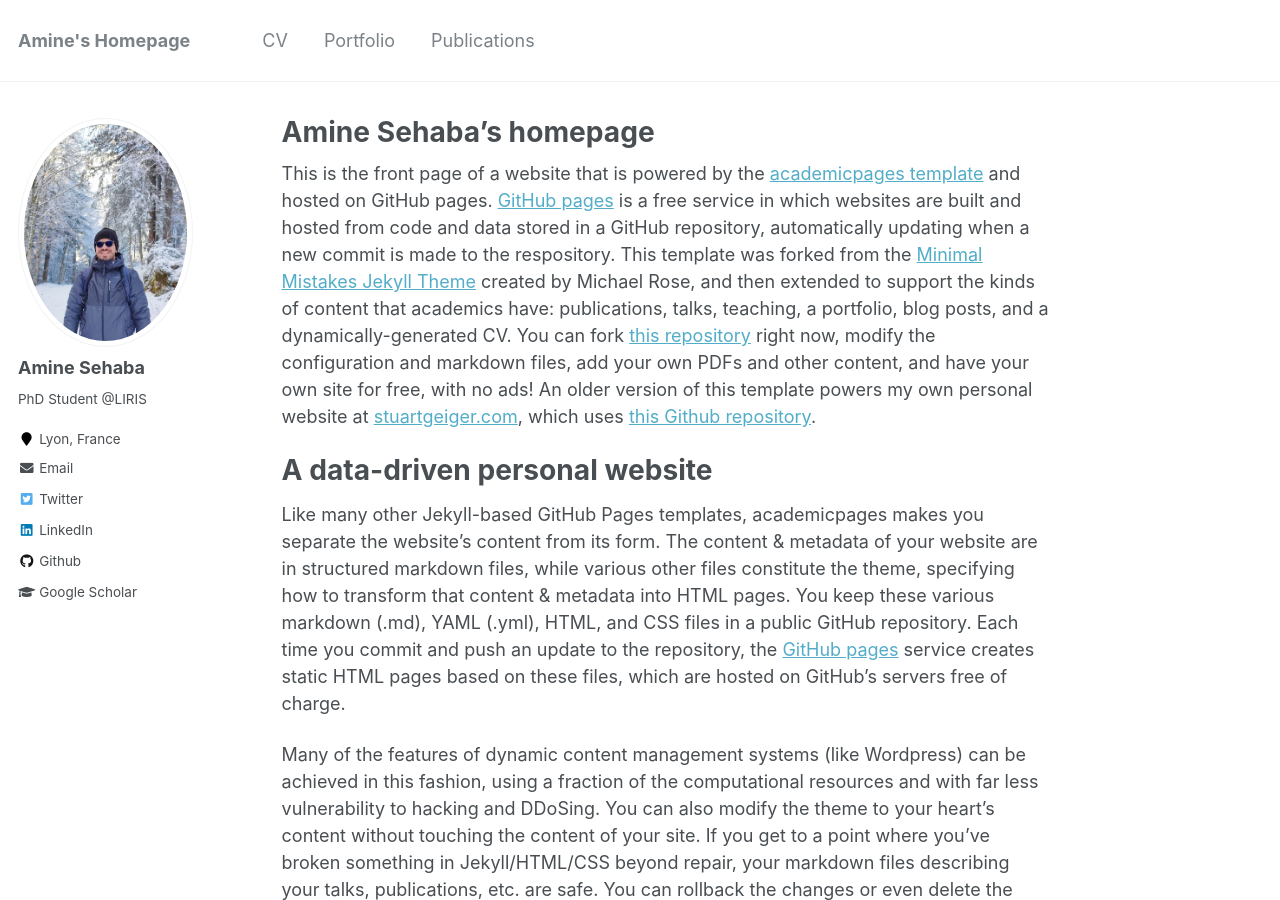
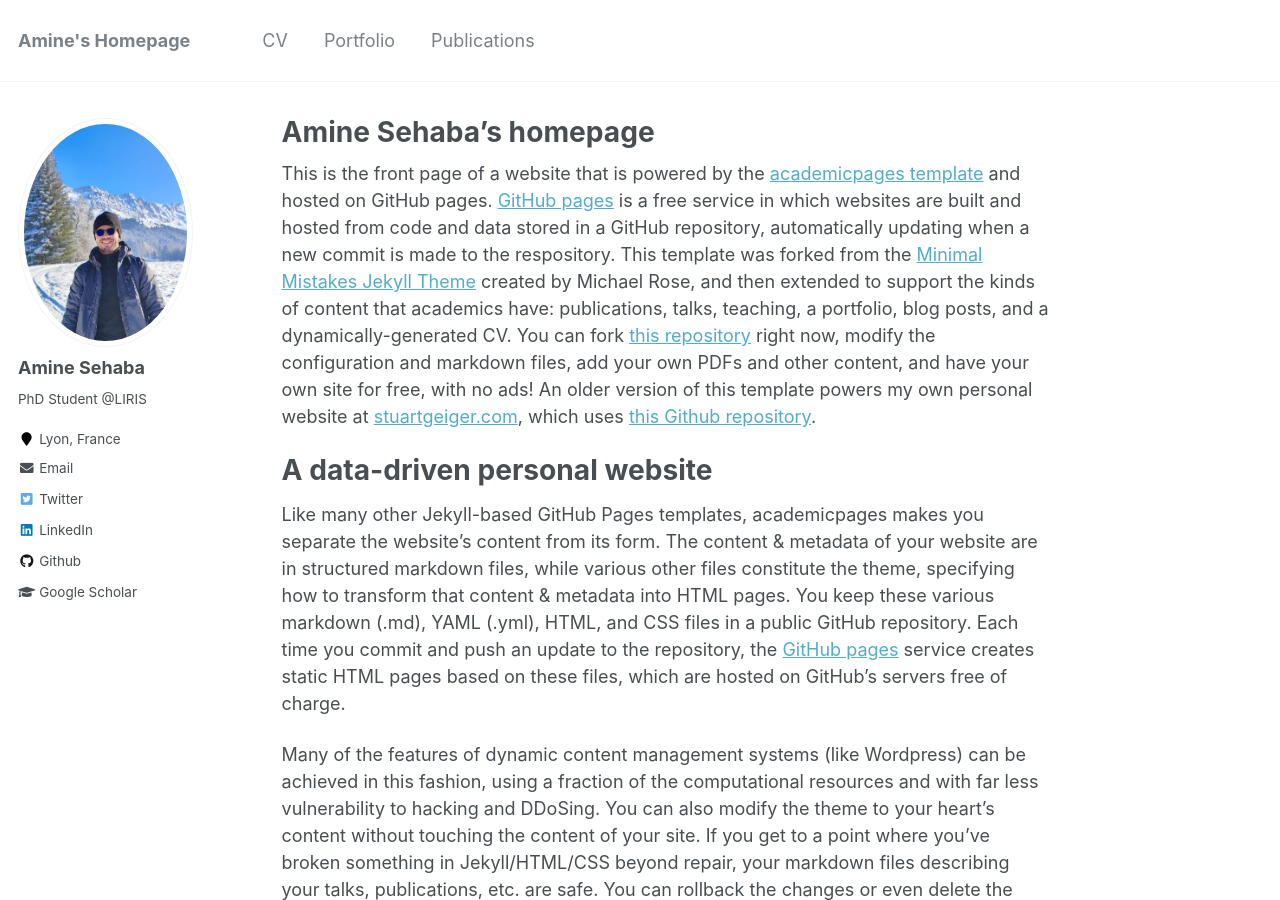
Before and after one commit to Sehaba95/sehaba95.github.io, a Jekyll site: the page built from _pages/about.md, in a window 1280 px wide and 900 px high. Built offline with Jekyll 4.4.1, drawn with Linux system fonts in a browser that asks for light colours.

Commit message:
Change the profile pic

```diff
--- a/_config.yml
+++ b/_config.yml
@@ -81,7 +81,7 @@
 # Site Author
 author:
   name             : "Amine Sehaba"
-  avatar           : "amine_sehaba.jpg"
+  avatar           : "sehaba.jpg"
   bio              : "PhD Student @LIRIS"
   location         : "Lyon, France"
   employer         :
```
Also changed, not shown: images/sehaba.jpg (added).
